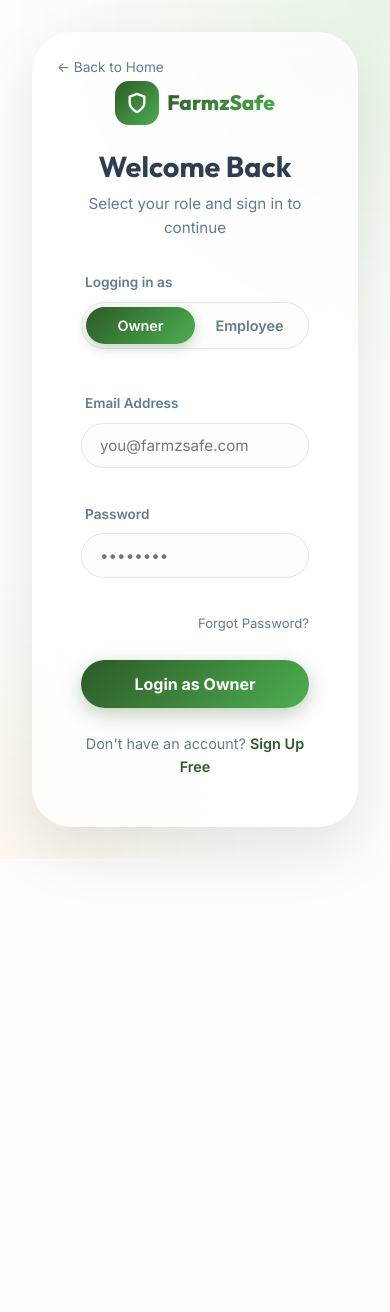
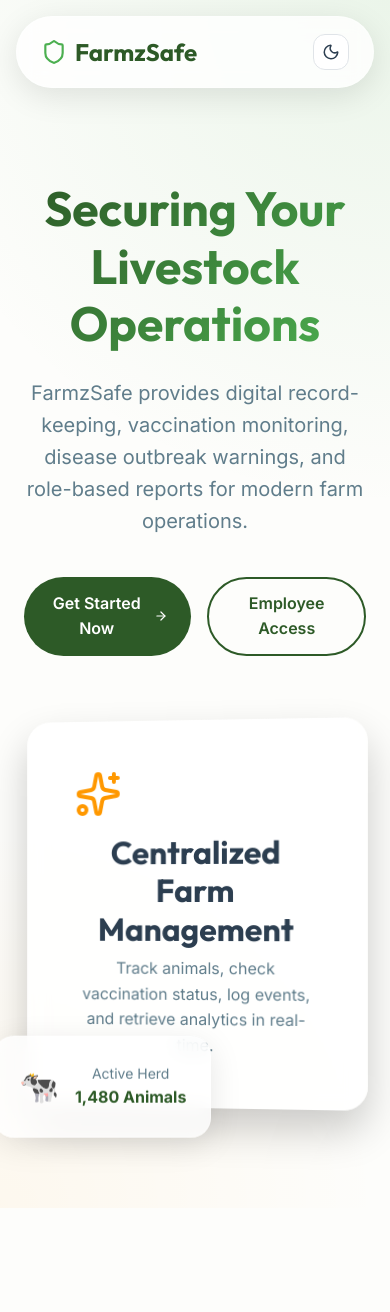
Before and after one commit to Mayra123-netizen/Project-FarmzSafe, a React (Vite) app in the folder FarmzSafe/frontend/farmzsafe-frontend/: page / in a window 390 px wide. Before the commit this address led to /login. Shown: the top 1312 px of the page. Before the commit the page ends 859 px from the top, so only its background shows below. Built offline with nearby package versions, Linux system fonts and the light colour scheme; no server answers.

Commit message:
Feat: Add fully interactive landing page with responsive layouts, theme toggle support, and routing

```diff
--- a/FarmzSafe/frontend/farmzsafe-frontend/src/App.jsx
+++ b/FarmzSafe/frontend/farmzsafe-frontend/src/App.jsx
@@ -3,6 +3,7 @@
 import ProtectedRoute from './components/ProtectedRoute';
 
 // Pages
+import LandingPage from './pages/LandingPage';
 import LoginPage from './pages/LoginPage';
 import SignupPage from './pages/SignupPage';
 import ForgotPasswordPage from './pages/ForgotPasswordPage';
@@ -22,7 +23,7 @@
       <Router>
         <Routes>
           {/* Public routes */}
-          <Route path="/" element={<Navigate to="/login" replace />} />
+          <Route path="/" element={<LandingPage />} />
           <Route path="/login" element={<LoginPage />} />
           <Route path="/signup" element={<SignupPage />} />
           <Route path="/forgot-password" element={<ForgotPasswordPage />} />
--- /dev/null
+++ b/FarmzSafe/frontend/farmzsafe-frontend/src/pages/LandingPage.jsx
@@ -0,0 +1,125 @@
+import { useState, useEffect } from 'react';
+import { Link } from 'react-router-dom';
+import { Shield, Sparkles, Activity, CheckCircle, ArrowRight, Sun, Moon } from 'lucide-react';
+import '../styles/App.css';
+
+export default function LandingPage() {
+  const [theme, setTheme] = useState(() => localStorage.getItem('farmzsafe_theme') || 'light');
+
+  useEffect(() => {
+    document.documentElement.setAttribute('data-theme', theme);
+    localStorage.setItem('farmzsafe_theme', theme);
+  }, [theme]);
+
+  const toggleTheme = () => {
+    setTheme(prev => (prev === 'light' ? 'dark' : 'light'));
+  };
+
+  return (
+    <div style={{ minHeight: '100vh', display: 'flex', flexDirection: 'column' }}>
+      {/* Floating glass navbar */}
+      <nav className="navbar glass-morphism">
+        <div className="container nav-content">
+          <div className="logo">
+            <Shield size={26} style={{ stroke: 'var(--primary-light)' }} />
+            <span>FarmzSafe</span>
+          </div>
+          <div className="nav-links">
+            <button className="theme-toggle" onClick={toggleTheme} aria-label="Toggle Theme">
+              {theme === 'light' ? <Moon size={18} /> : <Sun size={18} />}
+            </button>
+            <Link to="/login" className="btn-login">Login</Link>
+            <Link to="/signup" className="btn-primary">Register Free</Link>
+          </div>
+        </div>
+      </nav>
+
+      {/* Hero Section */}
+      <header className="hero-section">
+        <div className="container hero-content">
+          <div className="hero-text">
+            <h1>Securing Your Livestock Operations</h1>
+            <p className="subtitle">
+              FarmzSafe provides digital record-keeping, vaccination monitoring, disease outbreak warnings, and role-based reports for modern farm operations.
+            </p>
+            <div className="hero-btns">
+              <Link to="/signup" className="btn-primary">
+                Get Started Now <ArrowRight size={18} />
+              </Link>
+              <Link to="/login" className="btn-secondary">
+                Employee Access
+              </Link>
+            </div>
+          </div>
+          <div className="hero-image-container">
+            <div className="hero-img-main glass-morphism" style={{ padding: '3rem', minHeight: '260px', display: 'flex', flexDirection: 'column', justifyContent: 'center' }}>
+              <Sparkles size={48} style={{ color: 'var(--accent)', marginBottom: '1rem' }} />
+              <h2 style={{ fontSize: '2rem', marginBottom: '0.5rem' }}>Centralized Farm Management</h2>
+              <p style={{ color: 'var(--text-muted)' }}>
+                Track animals, check vaccination status, log events, and retrieve analytics in real-time.
+              </p>
+            </div>
+            <div className="floating-card glass-morphism">
+              <div className="card-icon">🐄</div>
+              <div>
+                <span className="card-label">Active Herd</span>
+                <span className="card-value">1,480 Animals</span>
+              </div>
+            </div>
+          </div>
+        </div>
+      </header>
+
+      {/* Features Grid */}
+      <section className="features-section">
+        <div className="container">
+          <div className="section-header">
+            <h2>Everything You Need, All In One Place</h2>
+            <p>A comprehensive ecosystem crafted to secure your daily farm tasks and report operations</p>
+          </div>
+          <div className="features-grid">
+            <div className="feature-card glass-morphism">
+              <div className="feature-icon">🛡️</div>
+              <h3>Role-Based Portals</h3>
+              <p>Separate environments customized for Farm Owners (manage/add) and Farm Employees (monitor/view).</p>
+            </div>
+            <div className="feature-card glass-morphism">
+              <div className="feature-icon">💉</div>
+              <h3>Vaccination Schedules</h3>
+              <p>Never miss a dose. Track stock inventories, due schedules, and animal-level details automatically.</p>
+            </div>
+            <div className="feature-card glass-morphism">
+              <div className="feature-icon">📈</div>
+              <h3>Glassmorphic Analytics</h3>
+              <p>Real-time animal distribution charts, health logging rates, and outbreak alerts on beautiful cards.</p>
+            </div>
+          </div>
+        </div>
+      </section>
+
+      {/* CTA Section */}
+      <section className="cta-section">
+        <div className="container">
+          <div className="cta-card glass-morphism">
+            <h2>Boost Your Farm's Safety Rating</h2>
+            <p>Join thousands of farmers tracking live records, preventing outbreaks, and increasing productivity.</p>
+            <Link to="/signup" className="btn-primary">
+              Register Free Today
+            </Link>
+          </div>
+        </div>
+      </section>
+
+      {/* Footer */}
+      <footer className="footer">
+        <div className="container footer-content">
+          <p>© {new Date().getFullYear()} FarmzSafe agricultural platform. All rights reserved.</p>
+          <div className="social-links">
+            <a href="#terms">Terms</a>
+            <a href="#privacy">Privacy Policy</a>
+          </div>
+        </div>
+      </footer>
+    </div>
+  );
+}
```
